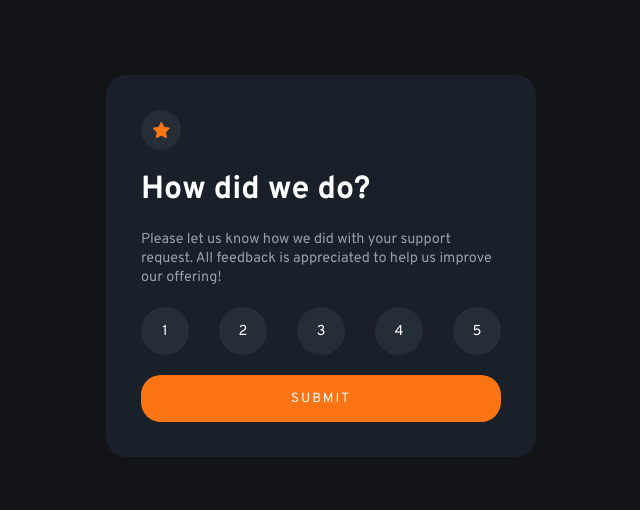
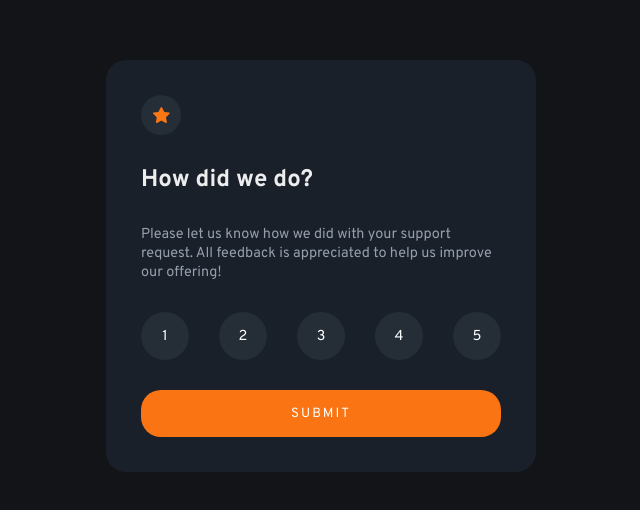
Before and after one commit to CyPhEr420/interactive-rating-component-main, a plain HTML site: page index.html in a window 1280 px wide. Shown: the part 134-644 px from the top of the page, without its empty margins (319-959 px from the left). Drawn offline with Linux system fonts and the light colour scheme.

Commit message:
changed font size

```diff
--- a/style.css
+++ b/style.css
@@ -24,7 +24,8 @@ button {
 }
 
 h1 {
-  color: #fff;
+  color: rgb(237, 237, 237);
+  font-size: 1.5rem;
 }
 
 p {
@@ -51,7 +52,7 @@ p {
 .thanks-card {
   display: flex;
   flex-direction: column;
-  gap: 20px;
+  gap: 30px;
 }
 .thanks-card {
   display: none;
```
